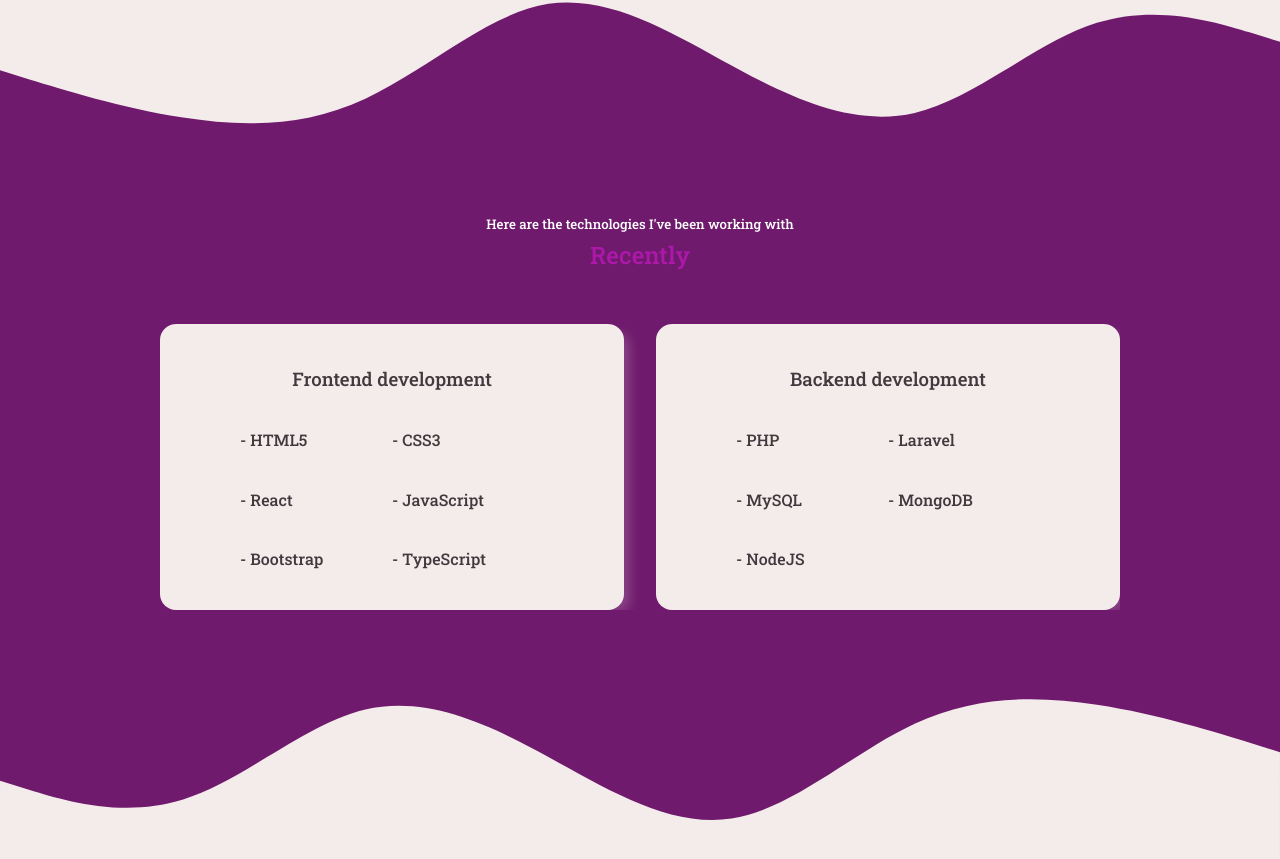
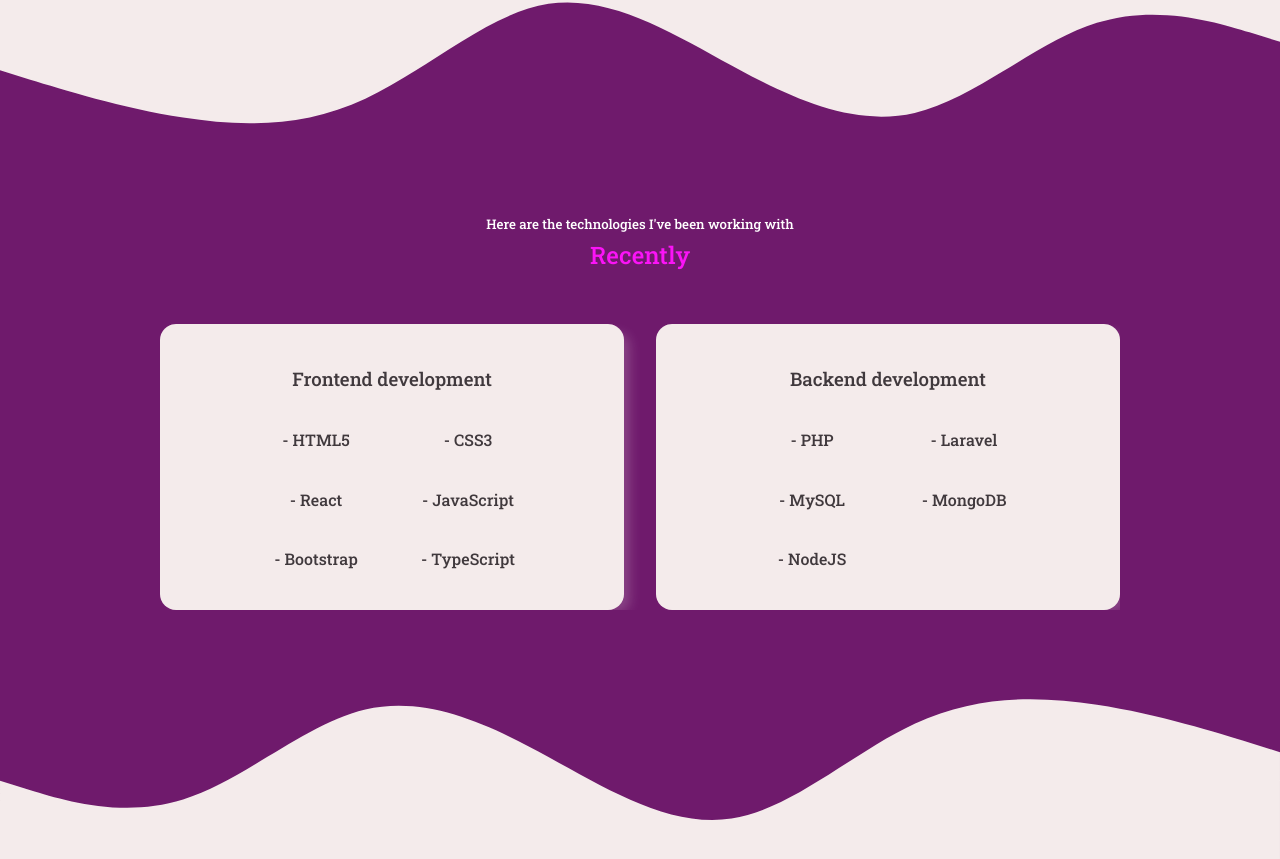
Before and after one commit to Fleemings/Website_Portilofio, a React (Create React App) app: page / in a window 1280 px wide. Shown: the part 1505-2364 px from the top of the page. Built offline with nearby package versions, Linux system fonts and the light colour scheme.

Commit message:
refactor: fixing respositive and aligments of the words in the cards

```diff
--- a/src/components/header/header.css
+++ b/src/components/header/header.css
@@ -75,12 +75,16 @@
     padding-top: 10rem;
   }
 
-  .header__socials,
-  .blob-second {
+  .header__socials {
     display: none;
   }
 
   .blob {
     top: -13rem;
   }
+
+  .blob-second {
+    right: -13rem;
+    top: 25rem;
+  }
 }
--- a/src/components/skills/skill.css
+++ b/src/components/skills/skill.css
@@ -31,6 +31,10 @@
   color: var(--color-white);
 }
 
+section#skill h2 {
+  color: #fb13f7;
+}
+
 .skill__content {
   display: grid;
   grid-template-columns: 1fr 1fr;
@@ -40,6 +44,7 @@
 .skill__details {
   display: flex;
   gap: 1rem;
+  justify-content: center;
 }
 
 /*  SVG WAVE */
```
Also changed, not shown: 1 other file (tests, documents, lock files or other folders).
